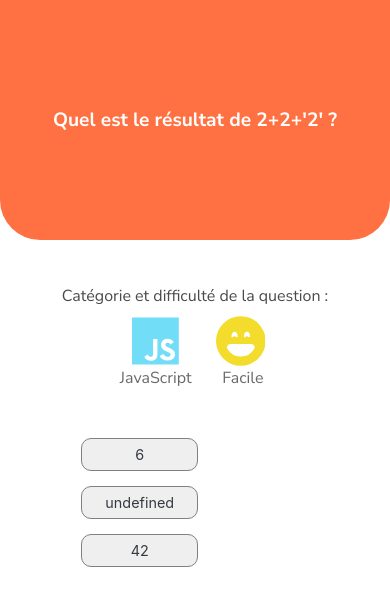
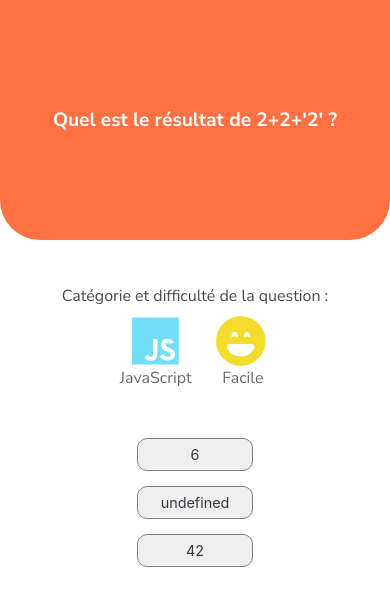
Before and after one commit to CCindy7/TechPlay, a React (Create React App) app in the folder client/: page /example in a window 390 px wide. Shown: the top 606 px of the page. Built offline with nearby package versions, Linux system fonts and the light colour scheme; no server answers.

Commit message:
last changes in css

```diff
--- a/client/src/components/style/Example.css
+++ b/client/src/components/style/Example.css
@@ -32,7 +32,8 @@
 .block-title > h1 {
     color: white;
     font-weight: bold;
-    font-size: 2rem;
+    font-size: 1.8rem;
+    padding: 5px;
     margin: auto;
     text-align: center;
 }
@@ -69,11 +70,13 @@
 }
 
 .propositions-container {
-    max-width: 40vw;
+    max-width: 70vw;
     display: flex;
     flex-direction: column;
     align-items: center;
     margin-top: 3rem;
+    margin-right: auto;
+    margin-left: auto;
 }
 
 .proposition {
@@ -125,6 +128,13 @@
         font-size: 1.2rem;
         padding:5px;
     }
+
+    .proposition {
+        max-width: 200px;
+        margin-left: auto;
+        margin-right: auto;
+    }
+
     .proposition > button {
         font-size: 0.9rem;
         max-width: 85vw;
--- a/client/src/components/style/Profile.css
+++ b/client/src/components/style/Profile.css
@@ -68,7 +68,7 @@
     margin-top: 10px;
     text-align: center;
     margin-bottom: 20px;
-    display: flex;
+    display: block;
 }
 
 @media (max-width: 400px) {
```
